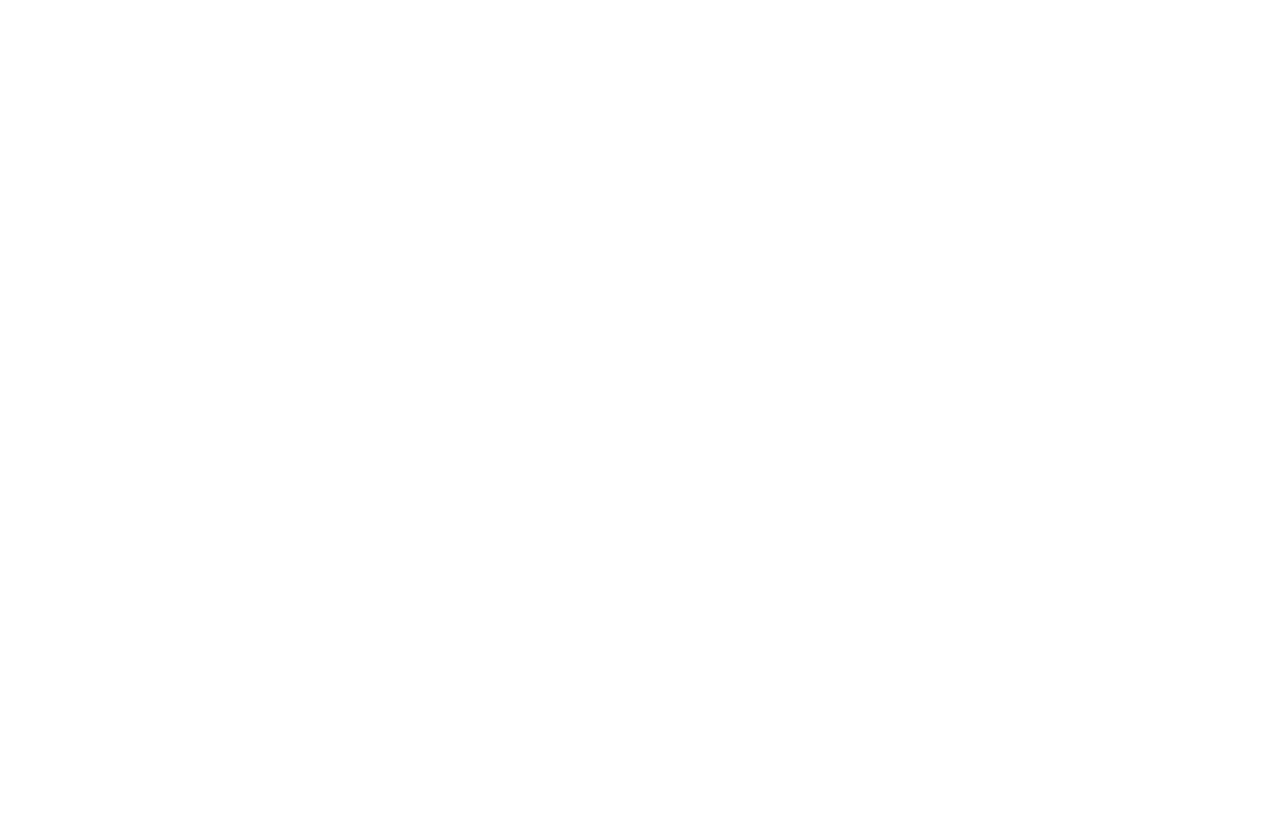
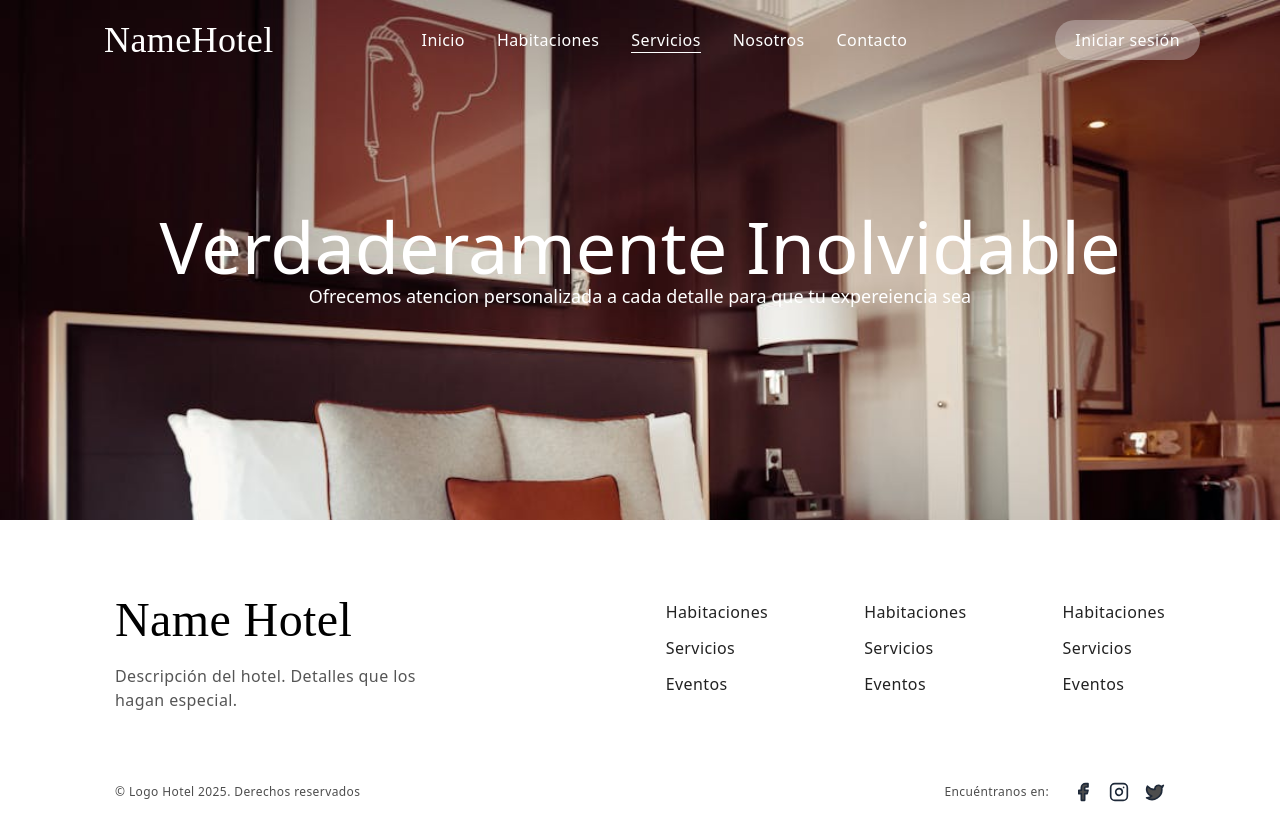
Before and after one commit to John-Alz/roomify-client, a React app: page /services in a window 1280 px wide. Before the commit this address had no page. Shown: the top 840 px of the page. Before the commit the page ends 800 px from the top, so only its background shows below. Built offline with nearby package versions, Linux system fonts and the light colour scheme; the HTML template or start-up script is replaced by a standard one.

Commit message:
feat: services core components

```diff
--- a/src/modules/core/components/Hero.jsx
+++ b/src/modules/core/components/Hero.jsx
@@ -1,10 +1,12 @@
 import React from 'react'
 
-export const Hero = () => {
+export const Hero = ({ title, subtitle }) => {
   return (
-    <div>
-        <h2>Servicios</h2>
-        <p>Parrrafo Servicio</p>
+    <div className="bg-[url('/public/heroV2.jpeg')] bg-no-repeat bg-cover h-[520px] flex justify-center ">
+      <div className='self-center text-center text-white'>
+        <h2 className='text-7xl'>{title}</h2>
+        <p className='text-lg'>{subtitle}</p>
+      </div>
     </div>
   )
 }
--- a/src/modules/core/components/NavBar.jsx
+++ b/src/modules/core/components/NavBar.jsx
@@ -17,7 +17,7 @@
         <nav className="hidden lg:flex flex-wrap gap-6 md:gap-8">
           <NavLink to="/" className={({ isActive }) => `text-white text-[14px] sm:text-[16px] border-b border-transparent hover:border-white transition duration-300 ${isActive ? 'border-b border-white' : ''}`}>Inicio</NavLink>
           <NavLink to="/Rooms" className={({ isActive }) => `text-white text-[14px] sm:text-[16px] border-b border-transparent hover:border-white transition duration-300 ${isActive ? 'border-b border-white' : ''}`}>Habitaciones</NavLink>
-          <NavLink to="/Services" className={({ isActive }) => `text-white text-[14px] sm:text-[16px] border-b border-transparent hover:border-white transition duration-300 ${isActive ? 'border-b border-white' : ''}`}>Servicios</NavLink>
+          <NavLink to="/services" className={({ isActive }) => `text-white text-[14px] sm:text-[16px] border-b border-transparent hover:border-white transition duration-300 ${isActive ? 'border-b border-white' : ''}`}>Servicios</NavLink>
           <NavLink to="/About-Us" className={({ isActive }) => `text-white text-[14px] sm:text-[16px] border-b border-transparent hover:border-white transition duration-300 ${isActive ? 'border-b border-white' : ''}`}>Nosotros</NavLink>
           <NavLink to="/Contact" className={({ isActive }) => `text-white text-[14px] sm:text-[16px] border-b border-transparent hover:border-white transition duration-300 ${isActive ? 'border-b border-white' : ''}`}>Contacto</NavLink>
         </nav>
--- a/src/modules/core/components/index.js
+++ b/src/modules/core/components/index.js
@@ -1,2 +1,3 @@
 export { Navbar } from "./NavBar";
 export { Footer } from "./Footer";
+export { Hero } from "./Hero";
--- /dev/null
+++ b/src/modules/services/Services.jsx
@@ -0,0 +1,12 @@
+import React from 'react'
+import { Footer, Hero, Navbar } from '../core/components'
+
+export const Services = () => {
+    return (
+        <div>
+            <Navbar />
+            <Hero title={"Verdaderamente Inolvidable"} subtitle={"Ofrecemos atencion personalizada a cada detalle para que tu expereiencia sea"} />
+            <Footer />
+        </div>
+    )
+}
--- /dev/null
+++ b/src/modules/services/components/ServicesList.jsx
@@ -0,0 +1,15 @@
+import React from 'react'
+
+let services = [
+    {
+        id: 1,
+        name: "wifi",
+        image: "imagen.jpg url"
+    }
+]
+
+export const ServicesList = () => {
+    return (
+        <div>ServicesList</div>
+    )
+}
--- /dev/null
+++ b/src/modules/services/routes/ServicesRoutes.jsx
@@ -0,0 +1,11 @@
+import React from 'react'
+import { Route, Routes } from 'react-router-dom'
+import { Services } from '../Services'
+
+export const ServicesRoutes = () => {
+    return (
+        <Routes>
+            <Route path='' element={<Services />} />
+        </Routes>
+    )
+}
--- a/src/routes/AppRouter.jsx
+++ b/src/routes/AppRouter.jsx
@@ -1,13 +1,15 @@
 import React from "react"
 import { Route, Routes } from 'react-router-dom'
 import { AuthRoutes } from "../modules/auth/routes/AuthRoutes";
-import {HomeRoutes} from "../modules/home/routes/HomeRoutes";
+import { HomeRoutes } from "../modules/home/routes/HomeRoutes";
+import { ServicesRoutes } from "../modules/services/routes/ServicesRoutes";
 
 export const AppRouter = () => {
   return (
-      <Routes>
+    <Routes>
       <Route path="/auth/*" element={<AuthRoutes />} />
-        <Route path="/" element={<HomeRoutes />} />
-      </Routes>
+      <Route path="/" element={<HomeRoutes />} />
+      <Route path="/services/*" element={<ServicesRoutes />} />
+    </Routes>
   )
 }
```
Also changed, not shown: public/heroV1.png (added), public/herov2.jpeg (added).
